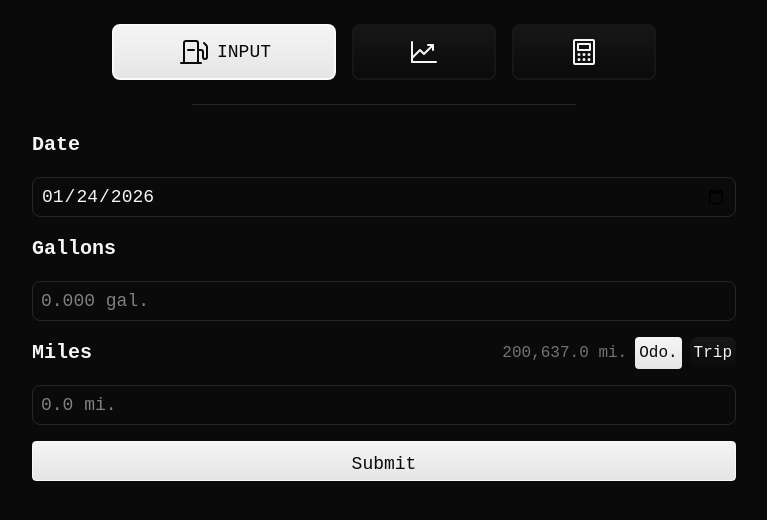
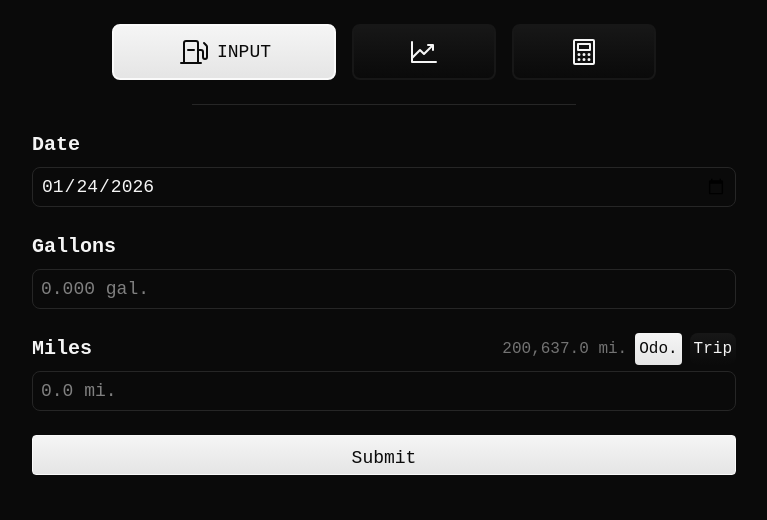
Before and after one commit to haydenheroux/hyprmile, a React (Vite) app: page / in a window 1280 px wide. Shown: the top 520 px of the page, without its empty margins (256-1023 px from the left). Built offline with nearby package versions, Linux system fonts and the light colour scheme; a web font is replaced by a local one.

Commit message:
Implement Group component.
To better communicate which headers are associated with what,
headings are now grouped with the that they are labeling. The gap
between page items is increased to improve contrast with the groups.

```diff
--- /dev/null
+++ b/src/components/form/Group.tsx
@@ -0,0 +1,9 @@
+import type { ReactNode } from "react";
+
+function Group({ children }: { children: ReactNode }) {
+  return <div className="flex flex-col gap-1.5">
+    {children}
+  </div>
+}
+
+export default Group;
--- a/src/index.css
+++ b/src/index.css
@@ -40,6 +40,6 @@
   }
 
   .flex-vertical {
-    @apply flex flex-col gap-4;
+    @apply flex flex-col gap-6;
   }
 }
--- a/src/pages/calculate/Calculate.tsx
+++ b/src/pages/calculate/Calculate.tsx
@@ -10,8 +10,8 @@ import {
   parseNumber,
 } from "../../utils/numeric";
 import { useAppContext } from "../../contexts/AppContext";
+import Group from "../../components/form/Group";
 
-// TODO Implement calculate component
 function Calculate() {
   const app = useAppContext();
   const [miles, setMiles] = useState<string>("");
@@ -19,6 +19,7 @@ function Calculate() {
 
   return (
     <>
+      <Group>
         <Heading value={"Total Miles"} />
         <NumericInput
           value={miles}
@@ -26,14 +27,24 @@ function Calculate() {
           setValue={(value) => setMiles(value)}
           unit={Miles}
         />
+      </Group>
+      <Group>
         <Heading value={"Estimated Miles per Gallon"} />
-      <Numeric value={app.mpgEstimate} placeholder={0} unit={MilesPerGallon} />
+        <Numeric
+          value={app.mpgEstimate}
+          placeholder={0}
+          unit={MilesPerGallon}
+        />
+      </Group>
+      <Group>
         <Heading value={"Estimated Gallons"} />
         <Numeric
           value={parseNumber(miles) / app.mpgEstimate}
           placeholder={0}
           unit={Gallons}
         />
+      </Group>
+      <Group>
         <Heading value={"Price per Gallon"} />
         <NumericInput
           value={price}
@@ -41,12 +52,15 @@ function Calculate() {
           setValue={(value) => setPrice(value)}
           unit={Dollars}
         />
+      </Group>
+      <Group>
         <Heading value={"Total Price"} />
         <Numeric
           value={(parseNumber(miles) / app.mpgEstimate) * parseNumber(price)}
           placeholder={0}
           unit={Dollars}
         />
+      </Group>
     </>
   );
 }
--- a/src/pages/input/Input.tsx
+++ b/src/pages/input/Input.tsx
@@ -3,17 +3,18 @@ import {
   Gallons,
   Miles,
   MilesPerGallon,
-  parseNumber
+  parseNumber,
 } from "../../utils/numeric";
 import {
   formReducer,
   type FormState,
   type FormData,
-  defaultFormData
+  defaultFormData,
 } from "./form.tsx";
 import { useAppContext } from "../../contexts/AppContext";
 import Heading from "../../components/form/Heading";
 import NumericInput from "../../components/form/NumericInput.tsx";
+import Group from "../../components/form/Group.tsx";
 
 function formatYYYYMMDD(date: Date): string {
   return date.toISOString().split("T")[0];
@@ -98,13 +99,17 @@ function Input() {
     }
   }
 
-  return <>
+  return (
+    <>
+      <Group>
         <Heading value={"Date"} />
         <input
           type="date"
           value={formatYYYYMMDD(data.date)}
           onChange={(e) => dispatch({ type: "date", value: e.target.value })}
         />
+      </Group>
+      <Group>
         <Heading value={"Gallons"} />
         <NumericInput
           value={data.gallons}
@@ -112,6 +117,8 @@ function Input() {
           unit={Gallons}
           placeholder={0.0}
         />
+      </Group>
+      <Group>
         <Heading value={"Miles"}>
           <div className="flex gap-2 items-center">
             <span
@@ -139,6 +146,7 @@ function Input() {
           unit={Miles}
           placeholder={0.0}
         />
+      </Group>
       <input
         type="submit"
         className="button-active"
@@ -168,6 +176,7 @@ function Input() {
         </span>
       </div>
     </>
+  );
 }
 
 export default Input;
```
Lines whose indentation alone changed are shown as unchanged.
